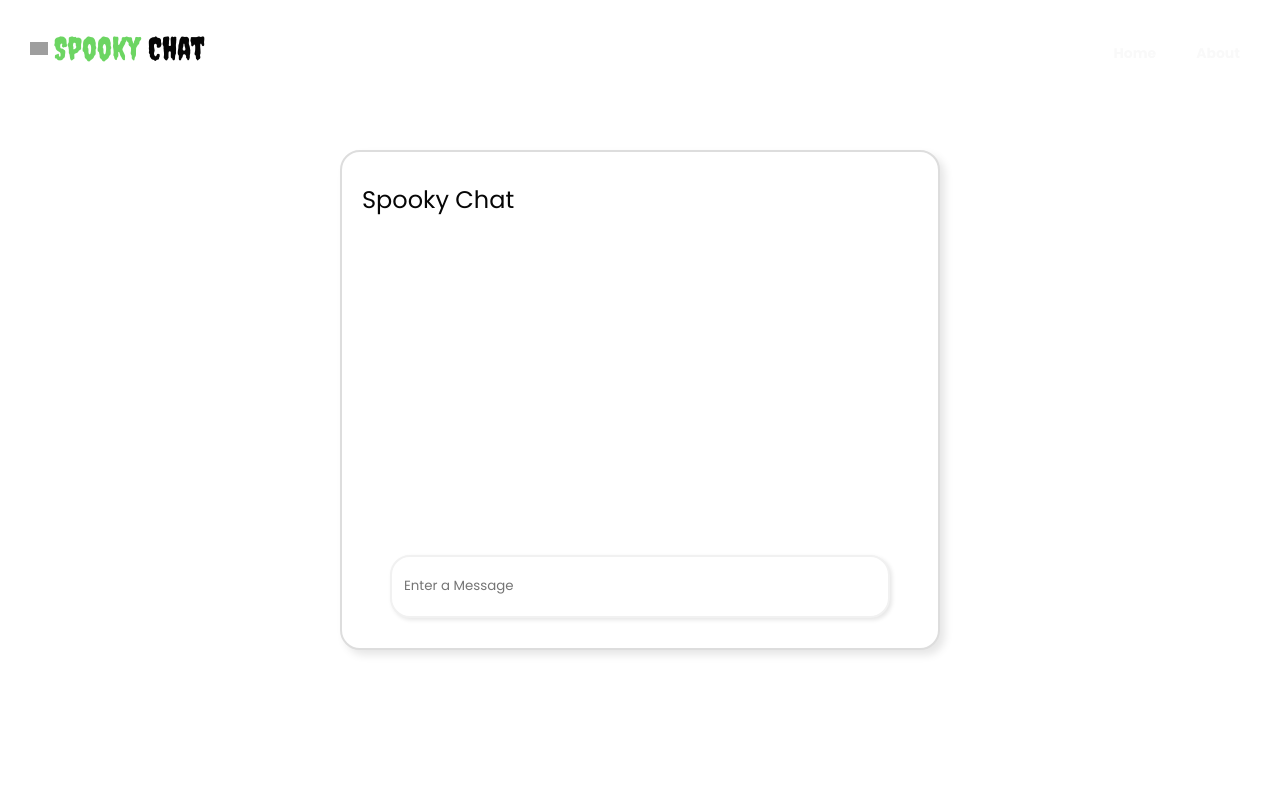
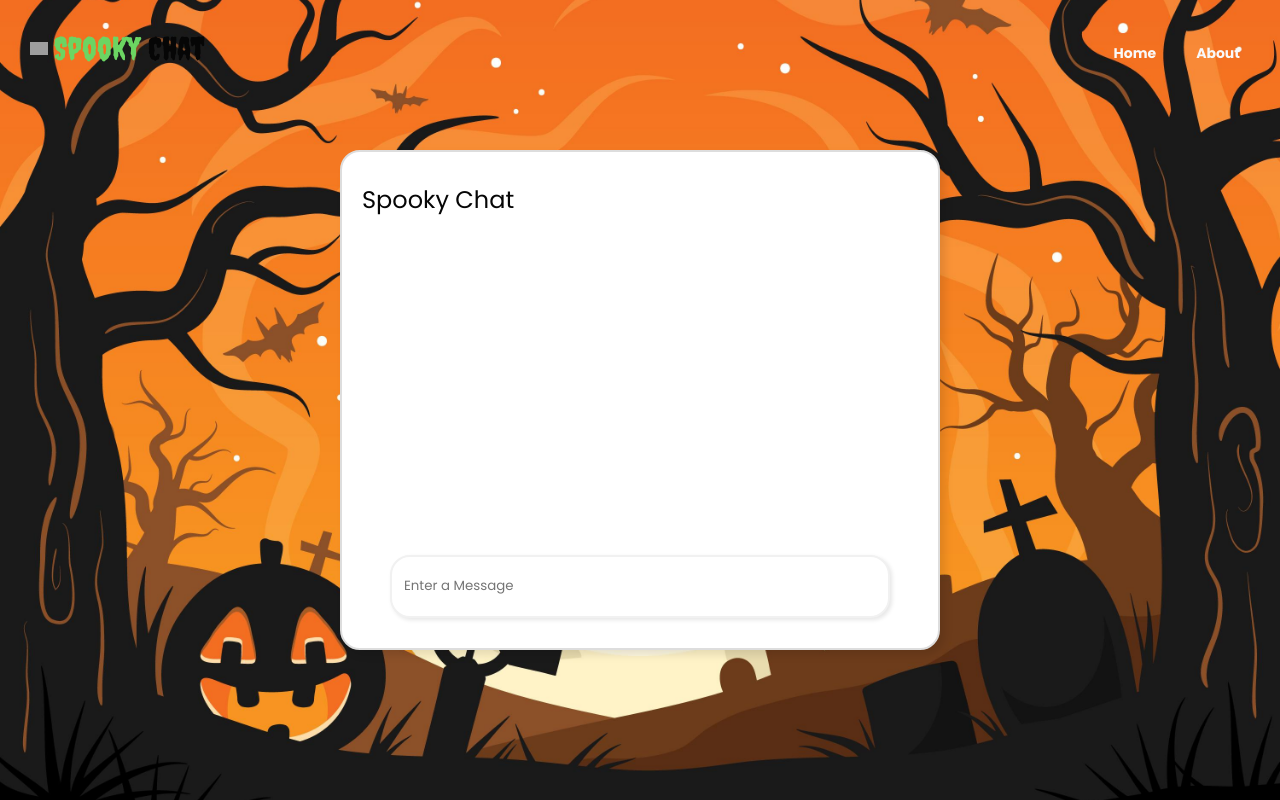
Before and after one commit to FemputerTech/SpookyChat, a Flask app: page / in a window 1280 px wide. Run offline with Flask 3, Linux system fonts and the light colour scheme; some libraries are stand-ins or nearby versions; grey boxes are pictures that could not be loaded.

Commit message:
added a background image

```diff
--- a/static/css/app.css
+++ b/static/css/app.css
@@ -29,6 +29,11 @@
 
 body {
   background-color: var(--background);
+  background-image: url("../images/halloween_background.jpg");
+  background-size: cover;
+  background-repeat: no-repeat;
+  background-attachment: fixed;
+  background-position: center;
   color: var(--text-normal);
   font-size: 16px;
   overflow-x: hidden;
```
Also changed, not shown: static/images/halloween_background.jpg (added).
